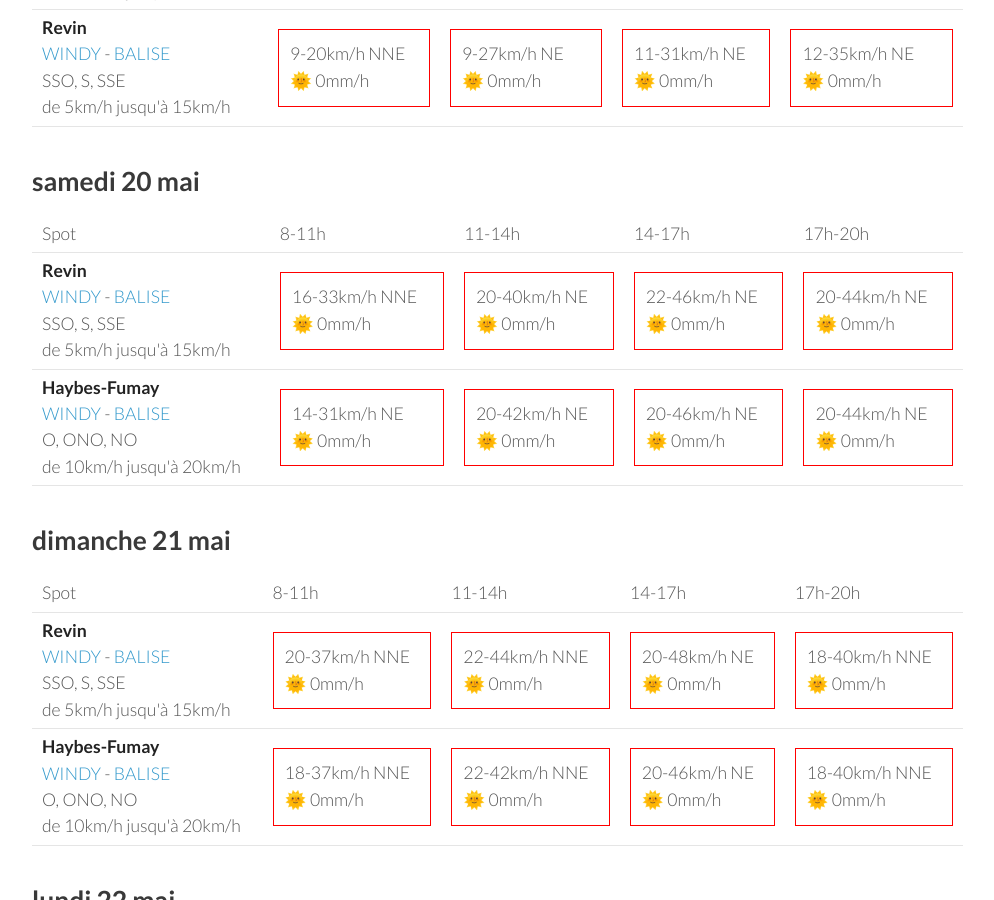
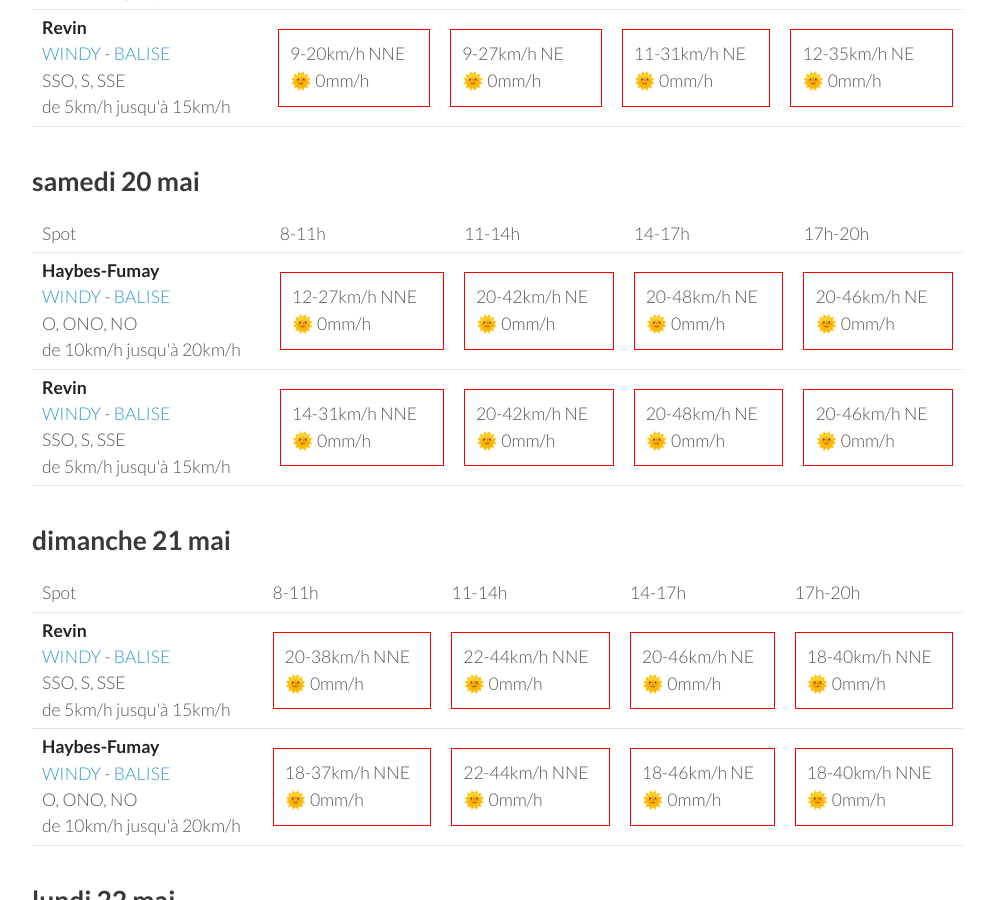
Before and after one commit to parapente-dans-le-nord/parapente-dans-le-nord.github.io, a Jekyll site: the page built from ardennes.markdown, in a window 1280 px wide and 900 px high, scrolled down 833 px. Shown: the whole window, without its empty margins (26-1020 px from the left). Built offline with Jekyll 4.4.1, drawn with Linux system fonts in a browser that asks for light colours; some of the changed text lies outside the part shown.

Commit message:
update index.markdown

```diff
--- a/ardennes.markdown
+++ b/ardennes.markdown
@@ -92,22 +92,22 @@ page mise à jour le jeudi 18 mai 13:10
       <td>17h-20h</td>
     </tr>
 <tr>
-        <td><strong>Revin</strong><br><a href="https://windy.com/49.948/4.625?49.543,4.625,8">WINDY</a> - <span class=""><a href="http://www.balisemeteo.com/balise.php?idBalise=5019">BALISE</a> </span><br> <span class="vent-favorable">SSO, S, SSE</span><br><span class="force-vent">de 5km/h jusqu'à 15km/h</span> </td>
+        <td><strong>Haybes-Fumay</strong><br><a href="https://windy.com/49.998/4.715?49.913,4.738,10">WINDY</a> - <span class=""><a href="http://www.balisemeteo.com/balise.php?idBalise=104">BALISE</a> </span><br> <span class="vent-favorable">O, ONO, NO</span><br><span class="force-vent">de 10km/h jusqu'à 20km/h</span> </td>
 
-            <td><div class="not-flyable"><p>16-33km/h NNE</p><p>🌞 0mm/h</p></div></td>
-            <td><div class="not-flyable"><p>20-40km/h NE</p><p>🌞 0mm/h</p></div></td>
-            <td><div class="not-flyable"><p>22-46km/h NE</p><p>🌞 0mm/h</p></div></td>
-            <td><div class="not-flyable"><p>20-44km/h NE</p><p>🌞 0mm/h</p></div></td>
+            <td><div class="not-flyable"><p>12-27km/h NNE</p><p>🌞 0mm/h</p></div></td>
+            <td><div class="not-flyable"><p>20-42km/h NE</p><p>🌞 0mm/h</p></div></td>
+            <td><div class="not-flyable"><p>20-48km/h NE</p><p>🌞 0mm/h</p></div></td>
+            <td><div class="not-flyable"><p>20-46km/h NE</p><p>🌞 0mm/h</p></div></td>
 
 
     </tr>
 <tr>
-        <td><strong>Haybes-Fumay</strong><br><a href="https://windy.com/49.998/4.715?49.913,4.738,10">WINDY</a> - <span class=""><a href="http://www.balisemeteo.com/balise.php?idBalise=104">BALISE</a> </span><br> <span class="vent-favorable">O, ONO, NO</span><br><span class="force-vent">de 10km/h jusqu'à 20km/h</span> </td>
+        <td><strong>Revin</strong><br><a href="https://windy.com/49.948/4.625?49.543,4.625,8">WINDY</a> - <span class=""><a href="http://www.balisemeteo.com/balise.php?idBalise=5019">BALISE</a> </span><br> <span class="vent-favorable">SSO, S, SSE</span><br><span class="force-vent">de 5km/h jusqu'à 15km/h</span> </td>
 
-            <td><div class="not-flyable"><p>14-31km/h NE</p><p>🌞 0mm/h</p></div></td>
+            <td><div class="not-flyable"><p>14-31km/h NNE</p><p>🌞 0mm/h</p></div></td>
             <td><div class="not-flyable"><p>20-42km/h NE</p><p>🌞 0mm/h</p></div></td>
+            <td><div class="not-flyable"><p>20-48km/h NE</p><p>🌞 0mm/h</p></div></td>
             <td><div class="not-flyable"><p>20-46km/h NE</p><p>🌞 0mm/h</p></div></td>
-            <td><div class="not-flyable"><p>20-44km/h NE</p><p>🌞 0mm/h</p></div></td>
 
 
     </tr>
@@ -130,9 +130,9 @@ page mise à jour le jeudi 18 mai 13:10
 <tr>
         <td><strong>Revin</strong><br><a href="https://windy.com/49.948/4.625?49.543,4.625,8">WINDY</a> - <span class=""><a href="http://www.balisemeteo.com/balise.php?idBalise=5019">BALISE</a> </span><br> <span class="vent-favorable">SSO, S, SSE</span><br><span class="force-vent">de 5km/h jusqu'à 15km/h</span> </td>
 
-            <td><div class="not-flyable"><p>20-37km/h NNE</p><p>🌞 0mm/h</p></div></td>
+            <td><div class="not-flyable"><p>20-38km/h NNE</p><p>🌞 0mm/h</p></div></td>
             <td><div class="not-flyable"><p>22-44km/h NNE</p><p>🌞 0mm/h</p></div></td>
-            <td><div class="not-flyable"><p>20-48km/h NE</p><p>🌞 0mm/h</p></div></td>
+            <td><div class="not-flyable"><p>20-46km/h NE</p><p>🌞 0mm/h</p></div></td>
             <td><div class="not-flyable"><p>18-40km/h NNE</p><p>🌞 0mm/h</p></div></td>
 
 
@@ -141,8 +141,8 @@ page mise à jour le jeudi 18 mai 13:10
         <td><strong>Haybes-Fumay</strong><br><a href="https://windy.com/49.998/4.715?49.913,4.738,10">WINDY</a> - <span class=""><a href="http://www.balisemeteo.com/balise.php?idBalise=104">BALISE</a> </span><br> <span class="vent-favorable">O, ONO, NO</span><br><span class="force-vent">de 10km/h jusqu'à 20km/h</span> </td>
 
             <td><div class="not-flyable"><p>18-37km/h NNE</p><p>🌞 0mm/h</p></div></td>
-            <td><div class="not-flyable"><p>22-42km/h NNE</p><p>🌞 0mm/h</p></div></td>
-            <td><div class="not-flyable"><p>20-46km/h NE</p><p>🌞 0mm/h</p></div></td>
+            <td><div class="not-flyable"><p>22-44km/h NNE</p><p>🌞 0mm/h</p></div></td>
+            <td><div class="not-flyable"><p>18-46km/h NE</p><p>🌞 0mm/h</p></div></td>
             <td><div class="not-flyable"><p>18-40km/h NNE</p><p>🌞 0mm/h</p></div></td>
 
 
```
Also changed, not shown: other parts of ardennes.markdown (+1 -1 lines).
